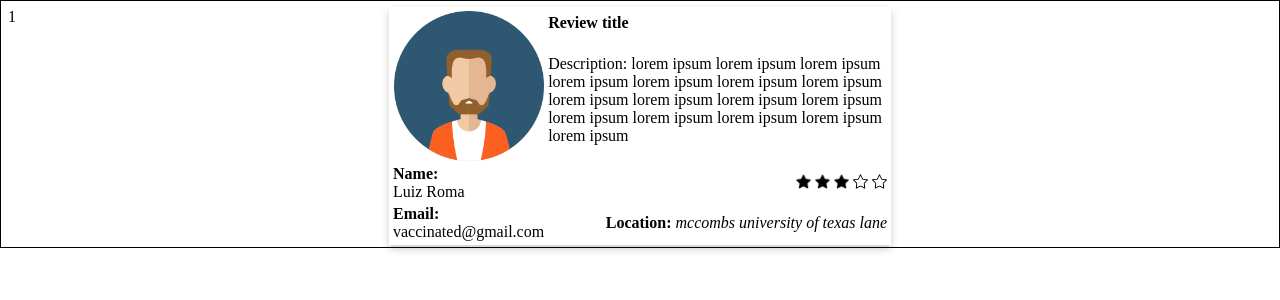
After one commit to ankitguptaswe/APAD-Vaccination-Reviews, a Flask app: template templates/themes.html in a window 1280 px wide. The commit adds this page. Shown: the top 300 px of the page. Run offline with Flask 2, Linux system fonts and the light colour scheme; the template is opened without the code that fills it: most values are stand-ins (such as "Sample title", 1, 10 or a date in 2020).

Commit message:
return changed in main.py while route themes/all to render themes.html

```diff
--- a/main.py
+++ b/main.py
@@ -93,7 +93,7 @@ def view_all_themes():
     except sqlite3.Error as er:
         print('SQLite error: %s' % (' '.join(er.args)))
     data = cur.fetchall()
-    return data
+    return render_template("themes.html", details = data)
 
 
 if __name__ == '__main__':
--- /dev/null
+++ b/templates/themes.html
@@ -0,0 +1,68 @@
+<html>
+
+ <head>
+   <!-- <link type="text/css" rel="stylesheet" href="{{ url_for('static', filename='style.css') }}"> -->
+   <link type="text/css" rel="stylesheet" href="../static/style.css">
+ </head>
+
+
+ <body>
+
+{% for detail in details %}
+
+
+{{detail[0]}}
+
+
+<table border = 0 style = "width: 100%; position: absolute; top: 0; bottom: 0; left: 0; right: 0; border: 1px solid">
+  <tr>
+    <td><!-- row 1 column 1 --></td>
+    <td><!-- row 1 column 2 --></td>
+    <td><!-- row 1 column 3 --></td>
+  </tr>
+    <tr>
+      <td><!-- row 2 column 1 --></td>
+
+      <!-- THE CARD STARTS HERE -->
+
+      <td class="card">
+        <table border = 0 style = "width: 100%; height: 100%; top: 0; bottom: 0; left: 0; right: 0;">
+          <tr>
+            <td colspan = 2 rowspan = 2><center><img src = "../static/img/1.png" width="150" height="150"></center></td>
+            <td><b>Review title</b></td>
+          </tr>
+            <tr>
+              <td>Description: lorem ipsum lorem ipsum lorem ipsum lorem ipsum lorem ipsum lorem ipsum lorem ipsum lorem ipsum lorem ipsum lorem ipsum lorem ipsum lorem ipsum lorem ipsum lorem ipsum lorem ipsum lorem ipsum</td>
+            </tr>
+              <tr>
+                <td colspan = 2><b>Name:</b><br>Luiz Roma</td>
+                <td>
+                  <div style="text-align: right">
+                    <img src ="../static/img/star-filled.png" width="15" height="15">
+                     <img src ="../static/img/star-filled.png" width="15" height="15">
+                       <img src ="../static/img/star-filled.png" width="15" height="15">
+                         <img src ="../static/img/star-empty.png" width="15" height="15">
+                           <img src ="../static/img/star-empty.png" width="15" height="15"></td>
+                   </div>
+              </tr>
+              <tr>
+                <td colspan = 2><b>Email:</b><br>vaccinated@gmail.com</td>
+                <td><div style="text-align: right"><b>Location: </b><i>mccombs university of texas lane</i></div></td>
+              </tr>
+          </table>
+      </td>
+
+
+{% endfor %}
+
+     <!-- THE CARD FINISHES HERE -->
+
+            <td><!-- row 4 column 3 --></td>
+        </tr>
+
+  </table>
+
+
+ </body>
+
+</html>
```
Also changed, not shown: templates/feed.html (+7 -0 lines).
